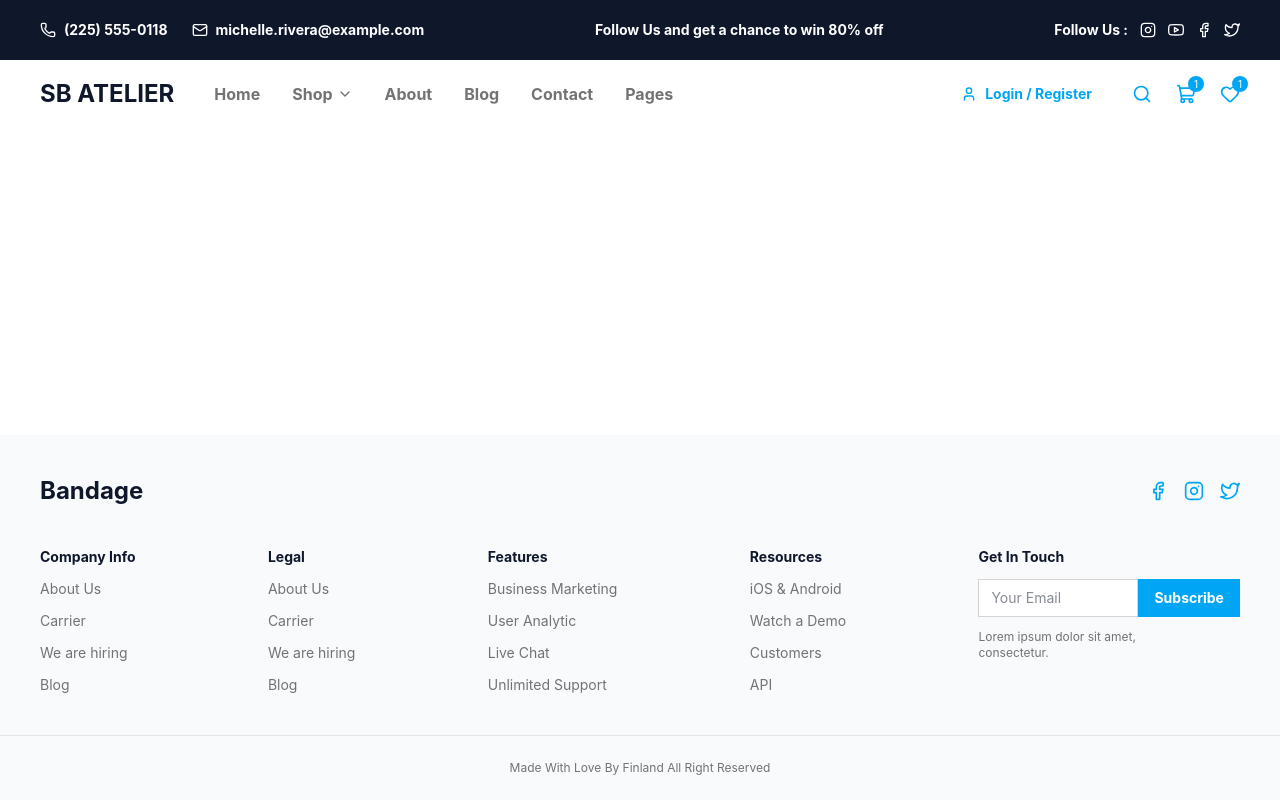
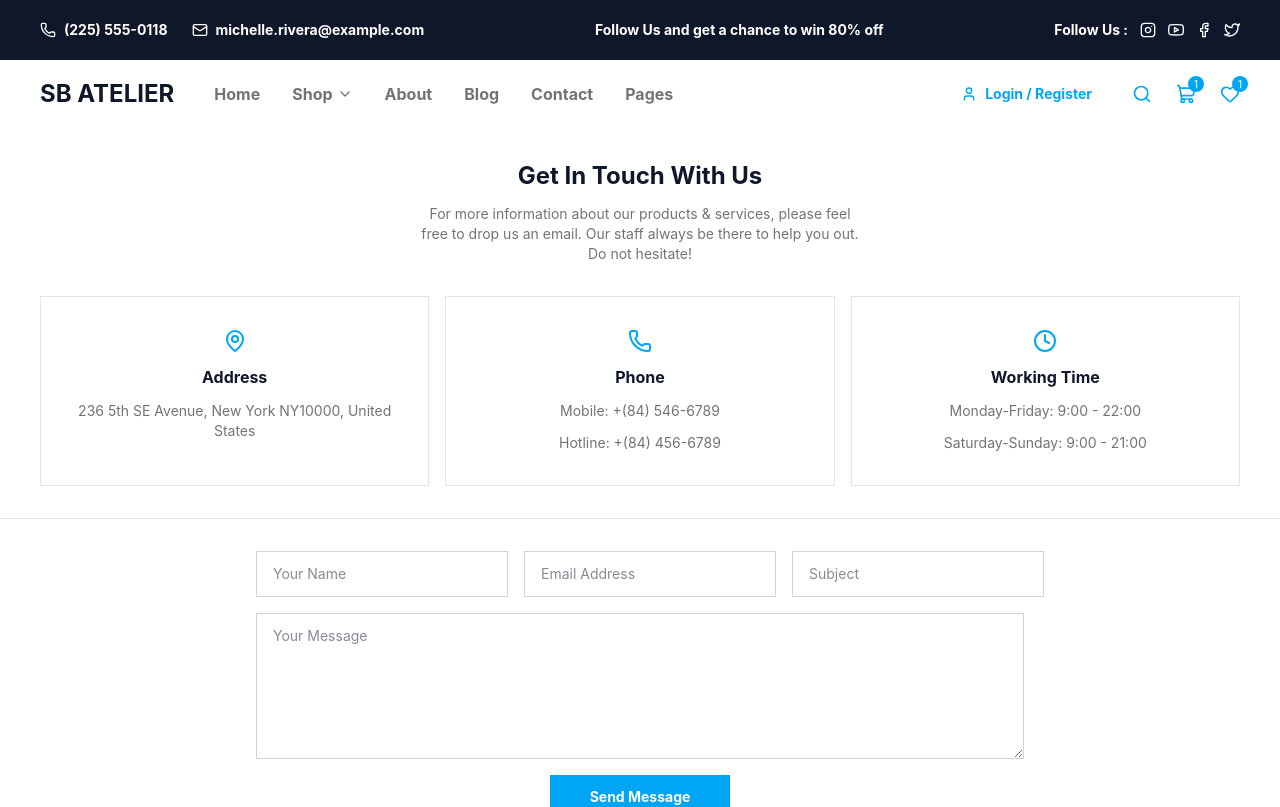
Before and after one commit to sinembaglar/e-commerce-project, a React app in the folder frontend/: page /contact in a window 1280 px wide. Shown: the top 807 px of the page. Built offline with nearby package versions, Linux system fonts and the light colour scheme; the HTML template or start-up script is replaced by a standard one.

Commit message:
T05: Contact Page - info cards, contact form, Header nav link

```diff
--- a/frontend/src/layout/PageContent.jsx
+++ b/frontend/src/layout/PageContent.jsx
@@ -2,6 +2,7 @@ import { Switch, Route } from 'react-router-dom'
 import HomePage from '../pages/HomePage'
 import ShopPage from '../pages/ShopPage'
 import ProductDetailPage from '../pages/ProductDetailPage'
+import ContactPage from '../pages/ContactPage'
 
 function PageContent() {
   return (
@@ -10,6 +11,7 @@ function PageContent() {
         <Route exact path="/" component={HomePage} />
         <Route exact path="/shop" component={ShopPage} />
         <Route exact path="/product/:id" component={ProductDetailPage} />
+        <Route exact path="/contact" component={ContactPage} />
       </Switch>
     </main>
   )
--- /dev/null
+++ b/frontend/src/pages/ContactPage.jsx
@@ -0,0 +1,121 @@
+import { useState } from 'react'
+import { MapPin, Phone, Clock } from 'lucide-react'
+
+const infoCards = [
+  {
+    icon: MapPin,
+    title: 'Address',
+    lines: ['236 5th SE Avenue, New York NY10000, United States'],
+  },
+  {
+    icon: Phone,
+    title: 'Phone',
+    lines: ['Mobile: +(84) 546-6789', 'Hotline: +(84) 456-6789'],
+  },
+  {
+    icon: Clock,
+    title: 'Working Time',
+    lines: ['Monday-Friday: 9:00 - 22:00', 'Saturday-Sunday: 9:00 - 21:00'],
+  },
+]
+
+const initialForm = { name: '', email: '', subject: '', message: '' }
+
+function ContactPage() {
+  const [form, setForm] = useState(initialForm)
+
+  const handleChange = (e) => {
+    const { name, value } = e.target
+    setForm((prev) => ({ ...prev, [name]: value }))
+  }
+
+  const handleSubmit = (e) => {
+    e.preventDefault()
+    setForm(initialForm)
+  }
+
+  return (
+    <div className="flex flex-col">
+      <section className="py-8">
+        <div className="container mx-auto flex flex-col items-center gap-3 px-4 text-center lg:px-10">
+          <h1 className="text-2xl font-bold text-slate-900">Get In Touch With Us</h1>
+          <p className="max-w-md text-sm text-neutral-500">
+            For more information about our products &amp; services, please feel free to drop
+            us an email. Our staff always be there to help you out. Do not hesitate!
+          </p>
+        </div>
+      </section>
+
+      <section className="pb-8">
+        <div className="container mx-auto flex flex-col gap-4 px-4 lg:flex-row lg:px-10">
+          {infoCards.map(({ icon: Icon, title, lines }) => (
+            <div
+              key={title}
+              className="flex flex-1 flex-col items-center gap-3 border border-neutral-200 px-6 py-8 text-center"
+            >
+              <Icon size={24} className="text-sky-500" />
+              <span className="text-base font-bold text-slate-900">{title}</span>
+              {lines.map((line) => (
+                <span key={line} className="text-sm text-neutral-500">
+                  {line}
+                </span>
+              ))}
+            </div>
+          ))}
+        </div>
+      </section>
+
+      <section className="border-t border-neutral-200 py-8">
+        <div className="container mx-auto px-4 lg:px-10">
+          <form onSubmit={handleSubmit} className="mx-auto flex max-w-3xl flex-col gap-4">
+            <div className="flex flex-col gap-4 lg:flex-row">
+              <input
+                type="text"
+                name="name"
+                value={form.name}
+                onChange={handleChange}
+                placeholder="Your Name"
+                required
+                className="flex-1 border border-neutral-300 bg-white px-4 py-3 text-sm text-slate-900"
+              />
+              <input
+                type="email"
+                name="email"
+                value={form.email}
+                onChange={handleChange}
+                placeholder="Email Address"
+                required
+                className="flex-1 border border-neutral-300 bg-white px-4 py-3 text-sm text-slate-900"
+              />
+              <input
+                type="text"
+                name="subject"
+                value={form.subject}
+                onChange={handleChange}
+                placeholder="Subject"
+                className="flex-1 border border-neutral-300 bg-white px-4 py-3 text-sm text-slate-900"
+              />
+            </div>
+            <textarea
+              name="message"
+              value={form.message}
+              onChange={handleChange}
+              placeholder="Your Message"
+              rows={6}
+              required
+              className="border border-neutral-300 bg-white px-4 py-3 text-sm text-slate-900"
+            />
+            <button
+              type="submit"
+              className="self-center bg-sky-500 px-10 py-3 text-sm font-bold text-white"
+            >
+              Send Message
+            </button>
+          </form>
+        </div>
+      </section>
+    </div>
+  )
+}
+
+export default ContactPage
```
